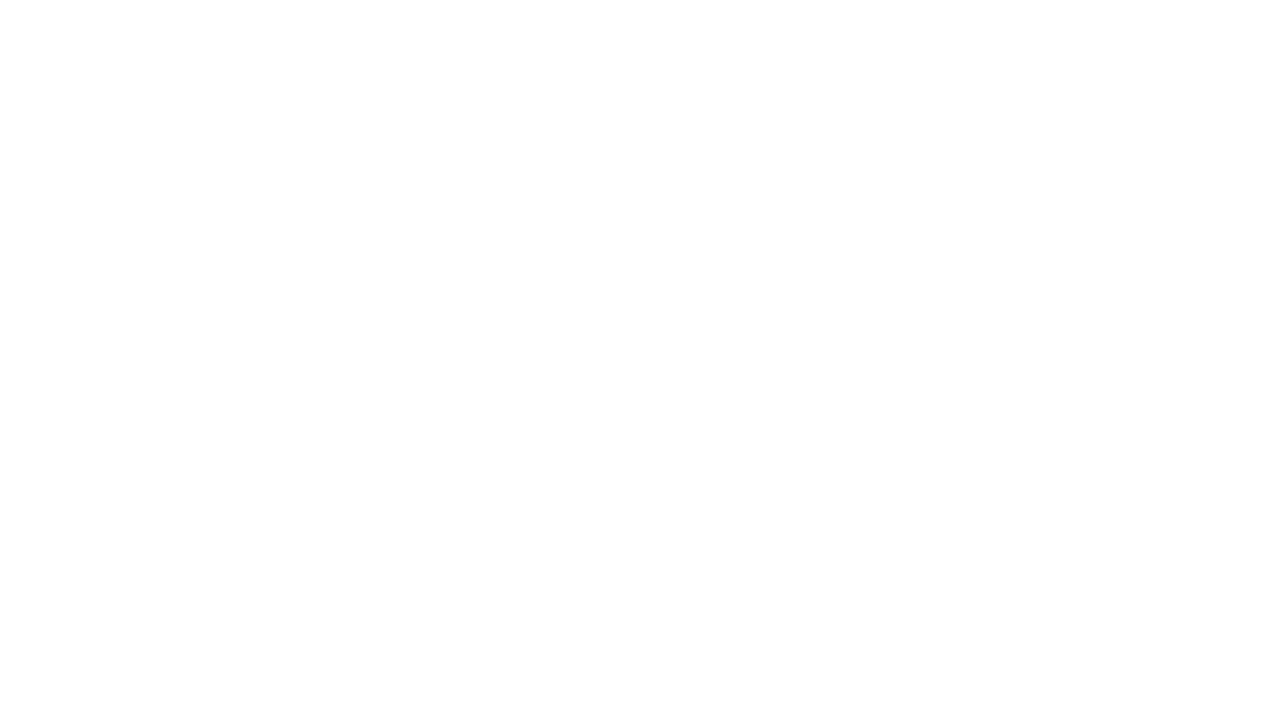
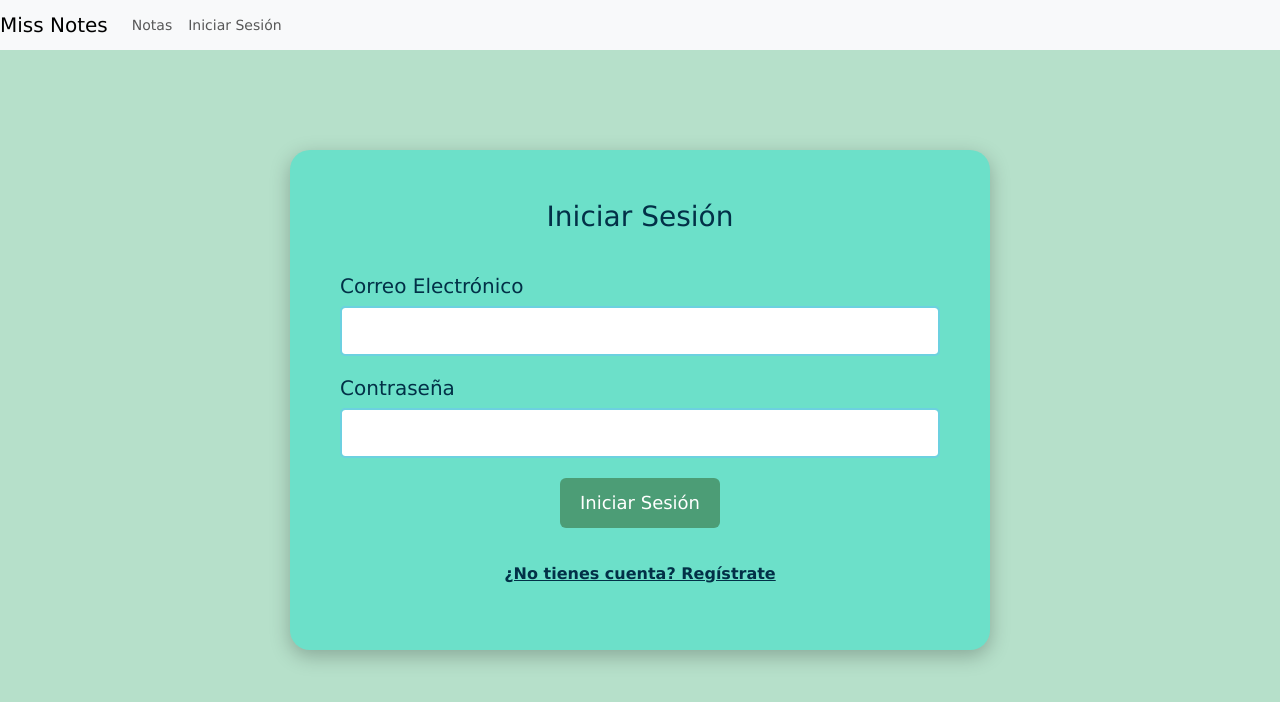
Before and after one commit to Josel02/miss-notes-react-dsw, a React (Create React App) app: page /login in a window 1280 px wide. Before the commit this address had no page. Shown: the top 702 px of the page. Built offline with nearby package versions, Linux system fonts and the light colour scheme.

Commit message:
Agregar componente LoginPage y estilos relacionados

```diff
--- a/src/App.js
+++ b/src/App.js
@@ -3,6 +3,7 @@ import React from 'react';
 import { BrowserRouter as Router, Route, Routes } from 'react-router-dom';
 import HomePage from './views/HomePage';
 import NotePage from './views/NoteListPage';
+import LoginPage from './views/LoginPage';
 
 function App() {
   return (
@@ -10,6 +11,7 @@ function App() {
       <Routes>
         <Route path="/" element={<HomePage />} />
         <Route path="/notes" element={<NotePage />} />
+        <Route path="/login" element={<LoginPage />} />
       </Routes>
     </Router>
   );
--- a/src/layouts/Layout.js
+++ b/src/layouts/Layout.js
@@ -17,6 +17,9 @@ const Layout = ({ children }) => {
             <li className="nav-item">
               <Link className="nav-link" to="/notes">Notas</Link>
             </li>
+            <li className="nav-item">
+              <Link className="nav-link" to="/login">Iniciar Sesión</Link>
+            </li>
             {/* Agregar más elementos de navegación aquí si es necesario */}
           </ul>
         </div>
--- /dev/null
+++ b/src/styles/LoginRegister.css
@@ -0,0 +1,76 @@
+/* Estilos de la Página de Login */
+.login-container {
+    width: 60%; /* Ajustamos el ancho como un porcentaje del contenedor padre para mayor flexibilidad */
+    max-width: 700px; /* Aumentamos el ancho máximo aún más */
+    min-height: 500px; /* Establecemos una altura mínima para asegurar que el formulario sea más alto */
+    margin: 0 auto; /* Centrado vertical y horizontal */
+    position: fixed; /* Cambiamos a posicionamiento fijo para asegurar el centrado */
+    top: 50%;
+    left: 50%;
+    transform: translate(-50%, -50%);
+    padding: 50px; /* Aumentamos el padding para más espacio interior */
+    border-radius: 20px; /* Esquinas más redondeadas */
+    box-shadow: 0 6px 20px rgba(0,0,0,0.25);
+    background-color: #6CE0C9; /* Fondo del formulario */
+}
+
+.login-title {
+    text-align: center;
+    margin-bottom: 40px; /* Más espacio debajo del título */
+    color: #023047; /* Mantenemos el color original del título para contraste */
+    font-size: 28px; /* Hacemos el título un poco más grande */
+}
+
+.btn-primary {
+    background-color: #4C9D76; /* Un verde más oscuro para el botón, mejor contraste con el texto blanco */
+    color: #ffffff; /* Mantenemos el texto blanco para contraste */
+    border: none;
+    font-size: 18px; /* Aumentamos el tamaño del texto del botón */
+    padding: 10px 20px; /* Más padding para un botón más grande y fácil de clickear */
+    height: 50px;
+    width: auto; /* Cambio clave: ajustamos el ancho para que sea automático y no ocupe el 100% */
+    display: block; /* Asegura que el botón se muestre como un bloque */
+    margin: 20px auto 0; /* Centramos el botón horizontalmente */
+}
+
+.btn-primary:hover {
+    background-color: #367B58; /* Un verde aún más oscuro para el hover, manteniendo buen contraste */
+    color: #ffffff; /* Mantenemos el texto blanco también al pasar el mouse */
+}
+
+.form-label {
+    color: #023047; /* Mantenemos el color para el texto del formulario */
+    font-size: 20px; /* Aumentamos el tamaño del texto para las etiquetas */
+}
+
+.form-control {
+    background-color: #ffffff; /* Fondo blanco para los campos, mejor legibilidad */
+    border: 2px solid #6CD1E0; /* Borde suave azul */
+    border-radius: 5px; /* Bordes redondeados para los campos de entrada */
+    padding: 10px; /* Mayor padding para mayor facilidad de entrada */
+    height: 50px;
+    font-size: 18px;
+    margin-bottom: 20px; /* Más espacio debajo de los campos */
+}
+
+body {
+    background-color: #B6E0CA; /* Un fondo general más suave para la página */
+}
+
+.text-center {
+    text-align: center; /* Asegura que el texto esté centrado */
+}
+
+.text-decoration-underline {
+    text-decoration: underline; /* Subraya el texto para indicar que es un enlace */
+    color: #023047; /* Cambia esto según la paleta de colores de tu sitio */
+    font-weight: bold; /* Hace el texto un poco más grueso para destacarlo */
+    font-size: 16px; /* Ajusta el tamaño de la fuente para mejorar la legibilidad */
+    margin-top: 20px; /* Añade espacio arriba para separarlo del botón */
+    display: inline-block; /* Esto ayuda a aplicar el margen correctamente */
+}
+
+.text-decoration-underline:hover {
+    color: #4C9D76; /* Cambia el color al pasar el mouse para indicar interactividad */
+    cursor: pointer; /* Cambia el cursor a una mano para indicar que es clickeable */
+}
--- /dev/null
+++ b/src/views/LoginPage.js
@@ -0,0 +1,49 @@
+import React, { useState } from 'react';
+import Layout from '../layouts/Layout';
+import { useNavigate, Link } from 'react-router-dom'; // Asegúrate de importar Link de 'react-router-dom'
+import '../styles/LoginRegister.css'; // Asegúrate de que la ruta relativa sea correcta según la estructura de tu proyecto
+
+const LoginPage = () => {
+    const [email, setEmail] = useState('');
+    const [password, setPassword] = useState('');
+    const navigate = useNavigate();
+
+    const handleLogin = async (e) => {
+        e.preventDefault();
+        // Aquí tu lógica para manejar el inicio de sesión
+        // Por ejemplo:
+        // axios.post('/api/login', { email, password })
+        //     .then((response) => {
+        //         console.log(response.data);
+        //         navigate('/'); // Redirecciona a la página principal si el login es exitoso
+        //     })
+        //     .catch((error) => {
+        //         console.error("Error al iniciar sesión:", error);
+        //         // Maneja errores de inicio de sesión aquí, como mostrar un mensaje al usuario
+        //     });
+    };
+
+    return (
+        <Layout>
+            <div className="login-container">
+                <h2 className="login-title">Iniciar Sesión</h2>
+                <form onSubmit={handleLogin}>
+                    <div className="mb-3">
+                        <label htmlFor="email" className="form-label">Correo Electrónico</label>
+                        <input type="email" className="form-control" id="email" value={email} onChange={(e) => setEmail(e.target.value)} required />
+                    </div>
+                    <div className="mb-3">
+                        <label htmlFor="password" className="form-label">Contraseña</label>
+                        <input type="password" className="form-control" id="password" value={password} onChange={(e) => setPassword(e.target.value)} required />
+                    </div>
+                    <button type="submit" className="btn btn-primary">Iniciar Sesión</button>
+                    <div className="mt-3 text-center">
+                        <Link to="/register" className="text-decoration-underline">¿No tienes cuenta? Regístrate</Link>
+                    </div>
+                </form>
+            </div>
+        </Layout>
+    );
+};
+
+export default LoginPage;
```
